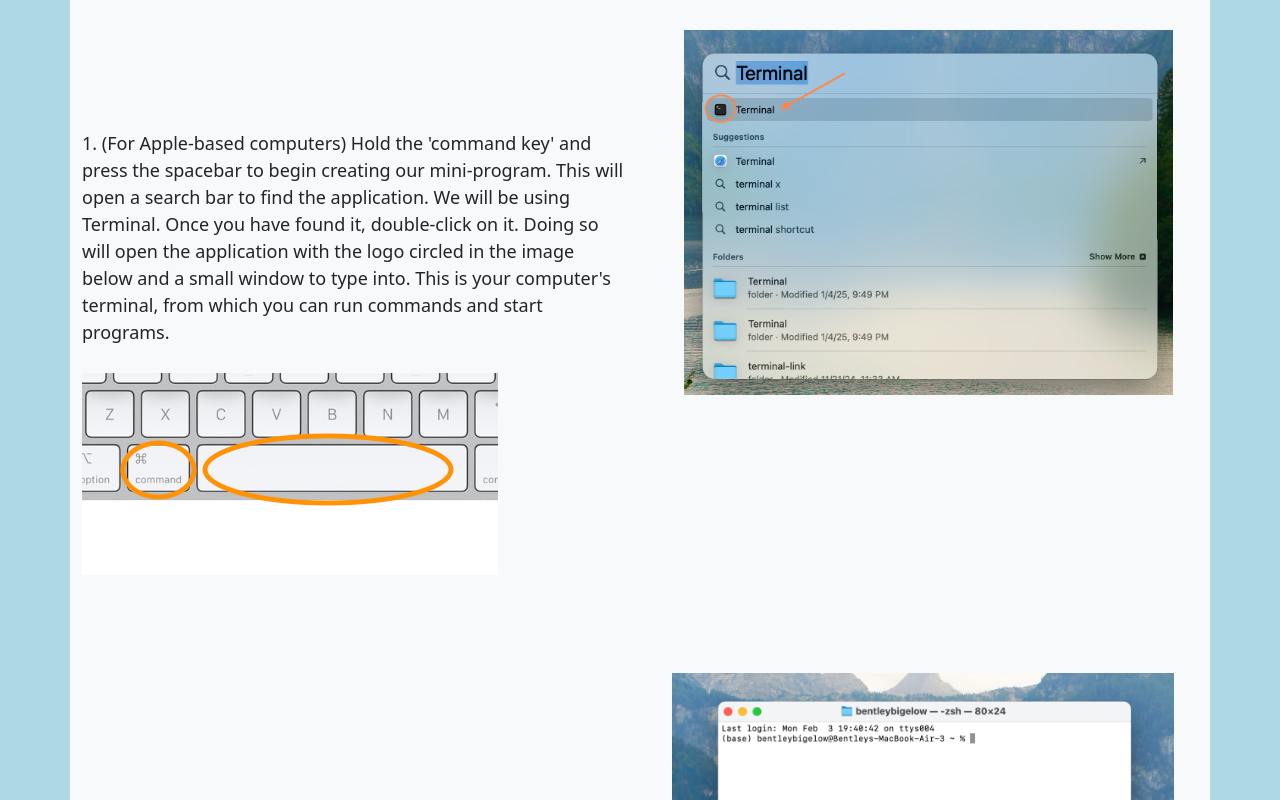
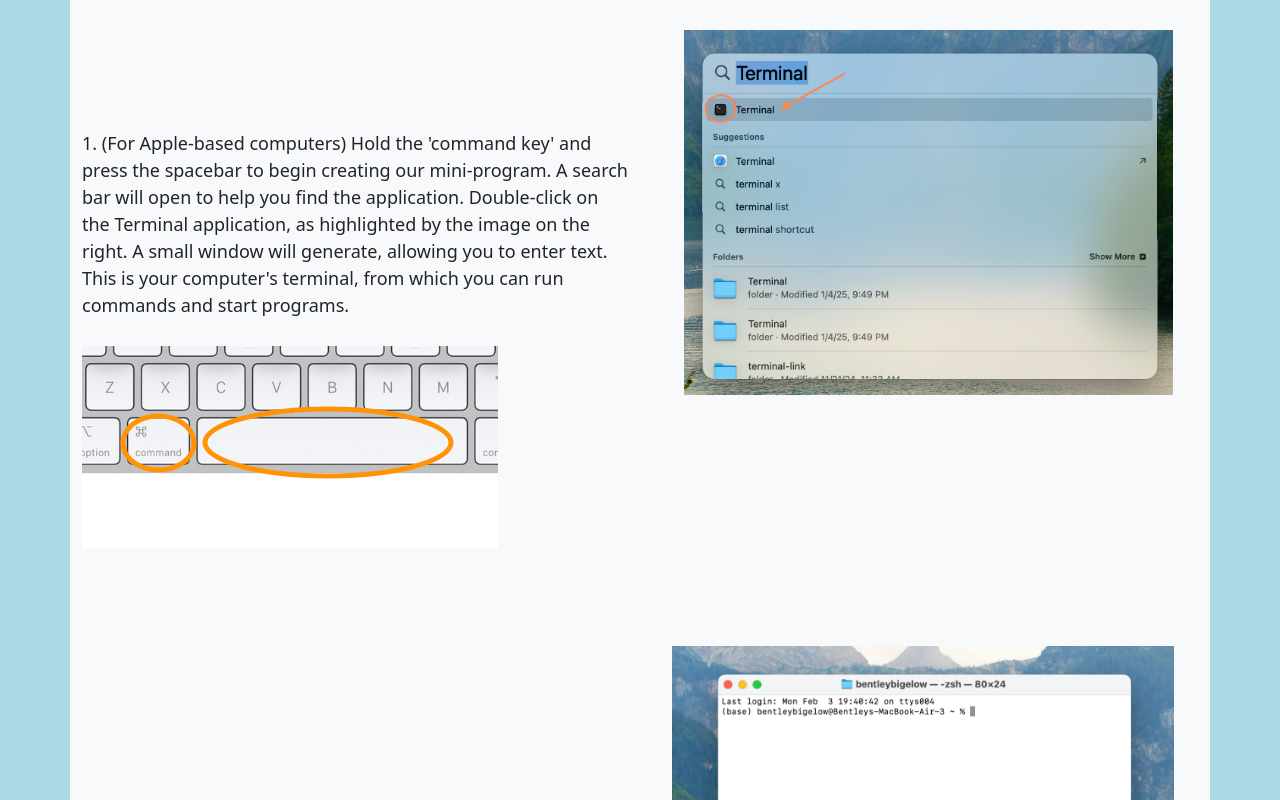
Before and after one commit to Alecyorgesen/wrtg316_instructions, a React (Vite) app: page / in a window 1280 px wide. Shown: the part 1520-2320 px from the top of the page. Built offline with nearby package versions, Linux system fonts and the light colour scheme.

Commit message:
Minor language and instruction text clean ups. Using more command form and fixing some spacing.

```diff
--- a/src/components/introduction.jsx
+++ b/src/components/introduction.jsx
@@ -7,7 +7,7 @@
       <p>
         Are you ready to create your very own computer program using c code? C
         is a general-purpose computer language that, despite its age, is very
-        commonly used.It allows you to make both simple and complex programs,
+        commonly used. It allows you to make both simple and complex programs,
         and it can be done on any computer! These instructions will walk you
         through how to make a very simple exponent calculator that any computer
         can run. These basic steps will help you get a feel for how a computer
--- a/src/components/steps/mac-tutorial.jsx
+++ b/src/components/steps/mac-tutorial.jsx
@@ -8,12 +8,10 @@
           <div className="step-container">
             <li>
               (For Apple-based computers) Hold the 'command key' and
-              press the spacebar to begin creating our mini-program. This will open a search bar to find the
-              application. We will be using Terminal. Once you have found it,
-              double-click on it. Doing so will open the application with the
-              logo circled in the image below and a small window to type into.
-              This is your computer's terminal, from which you can run commands
-              and start programs.
+              press the spacebar to begin creating our mini-program. A search bar will open to help you find the
+              application. Double-click on the Terminal application, as highlighted by the image on the right.
+              A small window will generate, allowing you to enter text. This is your computer's terminal,
+              from which you can run commands and start programs.
             </li>
             <br></br>
           </div>
--- a/src/components/steps/step10.jsx
+++ b/src/components/steps/step10.jsx
@@ -9,7 +9,7 @@
             <li>
               To make our <code>for()</code> loop multiply the base the correct number of
               times, create a temporary variable named <code>counter</code> and start it at
-              0. We will type it inside the parentheses of <code>for()&#123;</code> to look
+              0. Type it inside the parentheses of <code>for()&#123;</code> to look
               like:
             </li>
             <pre className="codeBlock">
--- a/src/components/steps/step12.jsx
+++ b/src/components/steps/step12.jsx
@@ -9,8 +9,8 @@
             <li>
               After that condition, we will increment our counter
               variable. This will be the third part of our <code>for()</code> loop. We want
-              our counter variable to increase by one each time the loop runs. To
-              do this, we will type <code>counter++</code> inside the parentheses of the <code>for()</code> loop, looking like:
+              our counter variable to increase by one each time the loop runs.
+              Type <code>counter++</code> inside the parentheses of the <code>for()</code> loop, looking like:
               <pre className="codeBlock">
                 <code>
                   for(int counter = 0; counter &lt; exponent; counter++)&#123;
--- a/src/components/steps/step13.jsx
+++ b/src/components/steps/step13.jsx
@@ -14,7 +14,7 @@
               <pre className="codeBlock">
                 <code>answer = answer * base;</code>
               </pre>
-              Putting that in our for loop will look like the following:
+              Write the equation into your for loop. It should look like the following:
               <pre className="codeBlock">
                 <code>
                   for(int counter = 0; counter &lt; exponent; counter++)&#123;{" "}
--- a/src/components/steps/step14.jsx
+++ b/src/components/steps/step14.jsx
@@ -7,9 +7,9 @@
         <div className="col-8">
           <div className="step-container">
             <li>
-              Now we will need to return the calculated answer after the <code>for()</code>
-              loop has concluded. This will go after the <code>&#125;</code> of the <code>for()</code>
-              loop but before the last <code>&#125;</code> of your program. Use the <code>printf();</code> command to tell the computer to print our final answer
+              Now we will need to return the calculated answer after the <code>for()</code> loop
+              has concluded. This will go after the <code>&#125;</code> of the <code>for()</code> loop
+              but before the last <code>&#125;</code> of your program. Use the <code>printf();</code> command to tell the computer to print our final answer
               variable for us to see. Place the following message inside the parentheses of <code>printf()</code>:
             </li>
             <pre className="codeBlock">
--- a/src/components/steps/step2.jsx
+++ b/src/components/steps/step2.jsx
@@ -23,8 +23,8 @@
       </div>
       <div className="subrow">
           <div className="col-8">
-            <p>Once typed, press the "Return" key. This
-            will open a text editor for the new file, and your terminal
+            <p>Once typed, press the "Return" key. A text editor
+            will open for the new file, and your terminal
             should look similar to the following: </p>
           </div>
           <div className="col-2">
--- a/src/components/steps/step3.jsx
+++ b/src/components/steps/step3.jsx
@@ -7,9 +7,9 @@
         <div className="col-8">
           <div className="step-container">
             <li>
-              We now can type in some code to create our exponent calculator. In
-              order to signal to the computer that this is code for a program
-              and not simply text, copy the following lines and paste them into
+              We now can type in some code to create our exponent calculator. The
+              first step is to signal to the computer that this is code for a program
+              and not simply text. Copy the following lines and paste them into
               the nano text editor:
             </li>
             <pre className="codeBlock">
--- a/src/components/steps/step9.jsx
+++ b/src/components/steps/step9.jsx
@@ -10,7 +10,7 @@
               Now that we are back into our program, we will create a loop that
               will multiply the number we gave as the base by itself, just as exponents do in math.
               To create this, beneath our <code> printf();</code> and <code>scanf();</code> lines, we will start the beginning of our
-              <code> for()</code> loop.
+              <code> for()</code> loop. Write this code into your file:
             </li>
             <pre className="codeBlock">
               <code>
--- a/src/components/steps/windows-tutorial.jsx
+++ b/src/components/steps/windows-tutorial.jsx
@@ -8,10 +8,9 @@
           <div className="step-container">
             <p className="m-5">
               (For Windows-based computers) Open Git Bash, the terminal that you will use
-              instead of Powershell, the default terminal for Windows. If you
-              have not installed Git Bash, please refer to the links above.
-              After it is installed you may press the Windows key, or click the
-              search bar at the bottom left, and type "Git Bash". Then select
+              instead of Powershell, the default terminal for Windows. Refer to the links above
+              if you have not installed Git Bash. After it is installed, press the Windows key
+              or click the search bar at the bottom left. Type "Git Bash" and select
               the Git Bash application to open the Terminal. You will use this
               Terminal to create and edit a file, as well as run a program.
             </p>
```
